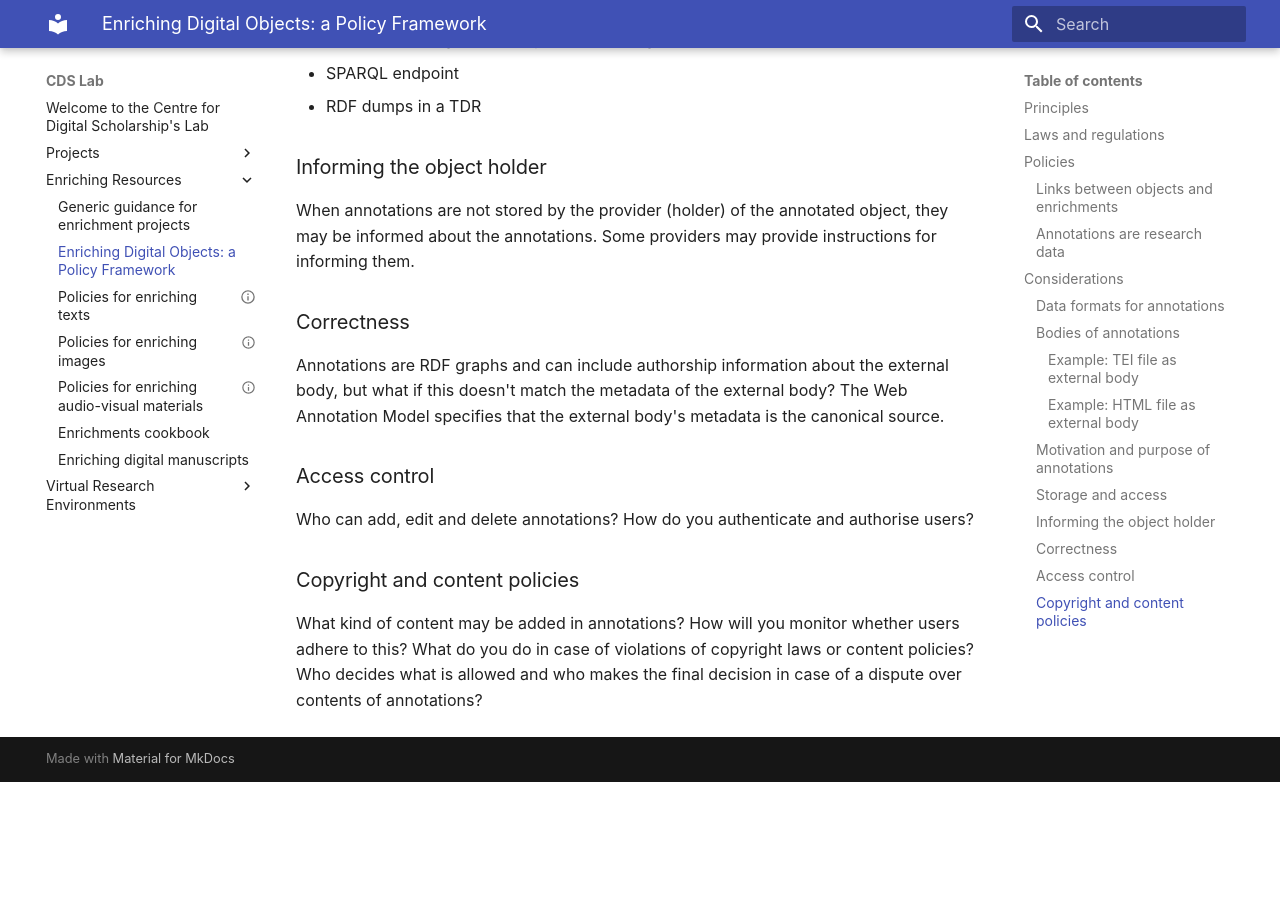
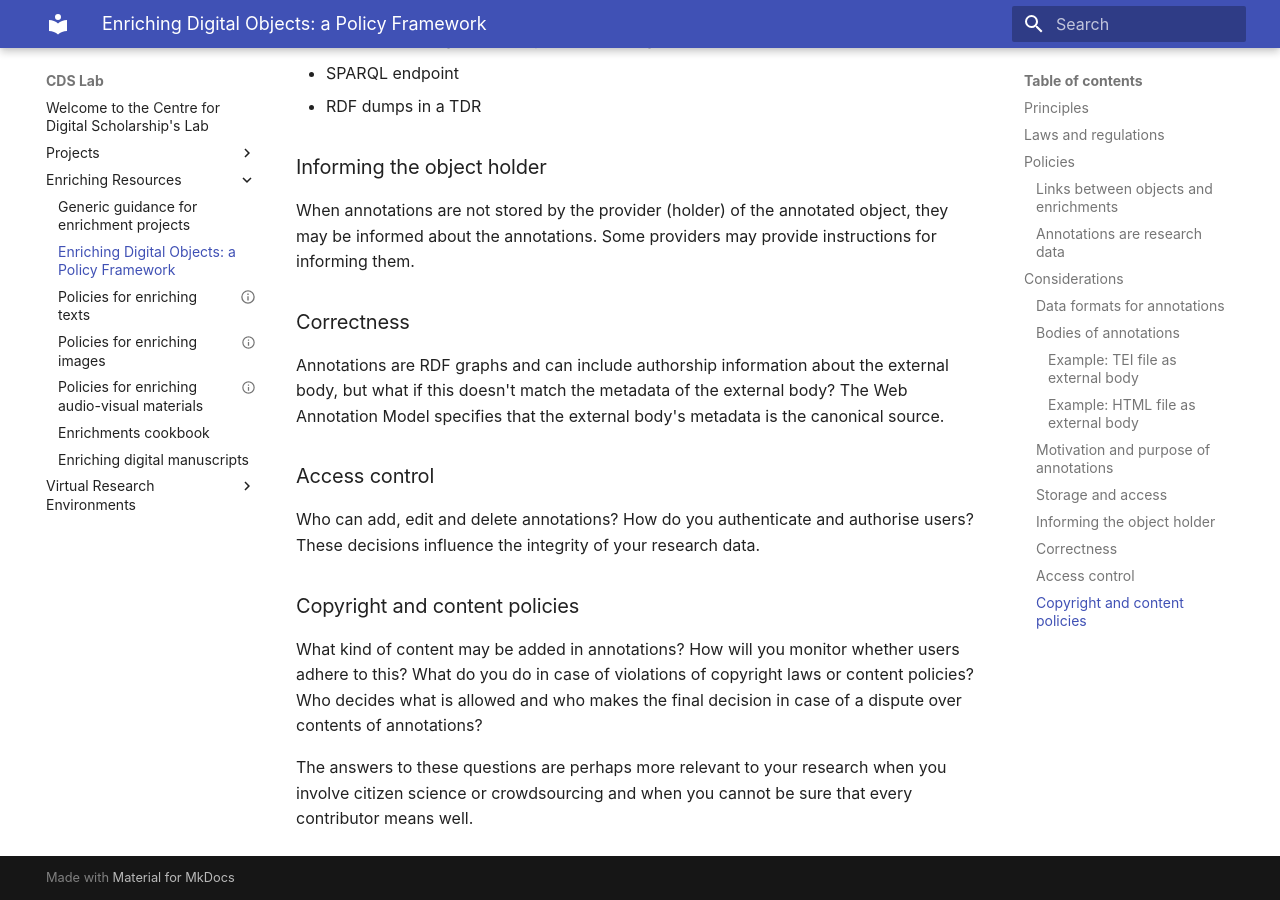
Before and after one commit to LeidenUniversityLibrary/cds-lab-homepage, an MkDocs documentation site: the page built from docs/enriching-resources/policy-framework.md, in a window 1280 px wide and 900 px high, scrolled down 2788 px. Built offline with MkDocs 1.6.1 and Material for MkDocs 9.7.7, drawn with Linux system fonts in a browser that asks for light colours; before the commit the page ends 3570 px from its top, so only the background shows below that.

Commit message:
Add more explanation for questions
Also add linebreaks

```diff
--- a/docs/enriching-resources/policy-framework.md
+++ b/docs/enriching-resources/policy-framework.md
@@ -102,7 +102,13 @@ Annotations are RDF graphs and can include authorship information about the exte
 ## Access control
 
 Who can add, edit and delete annotations? How do you authenticate and authorise users?
+These decisions influence the integrity of your research data.
 
 ## Copyright and content policies
 
-What kind of content may be added in annotations? How will you monitor whether users adhere to this? What do you do in case of violations of copyright laws or content policies? Who decides what is allowed and who makes the final decision in case of a dispute over contents of annotations?
+What kind of content may be added in annotations? How will you monitor whether users adhere to this?
+What do you do in case of violations of copyright laws or content policies?
+Who decides what is allowed and who makes the final decision in case of a dispute over contents of annotations?
+
+The answers to these questions are perhaps more relevant to your research when you involve citizen science or crowdsourcing
+and when you cannot be sure that every contributor means well.
```
Also changed, not shown: docs/enriching-resources/index.md (+4 -1 lines).
